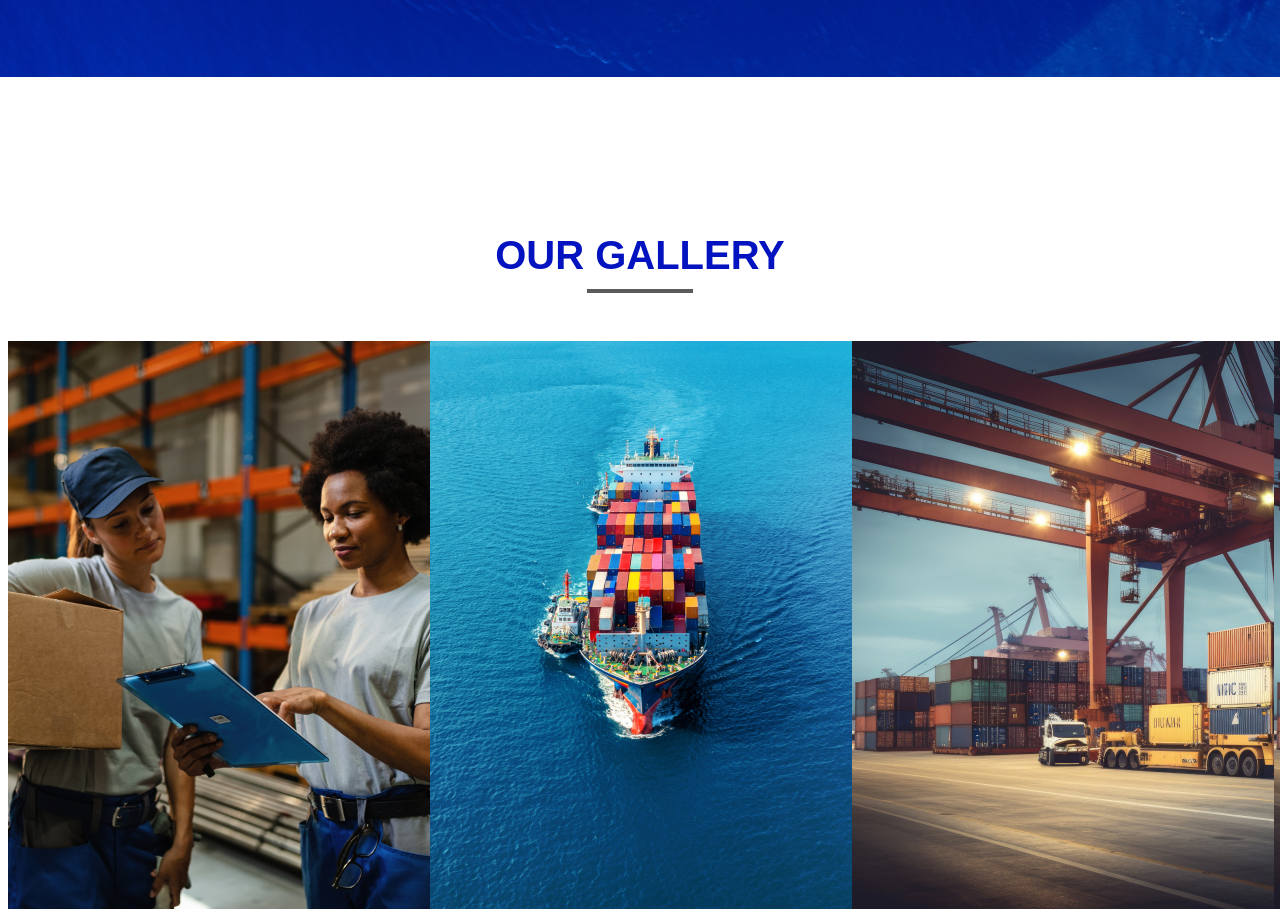
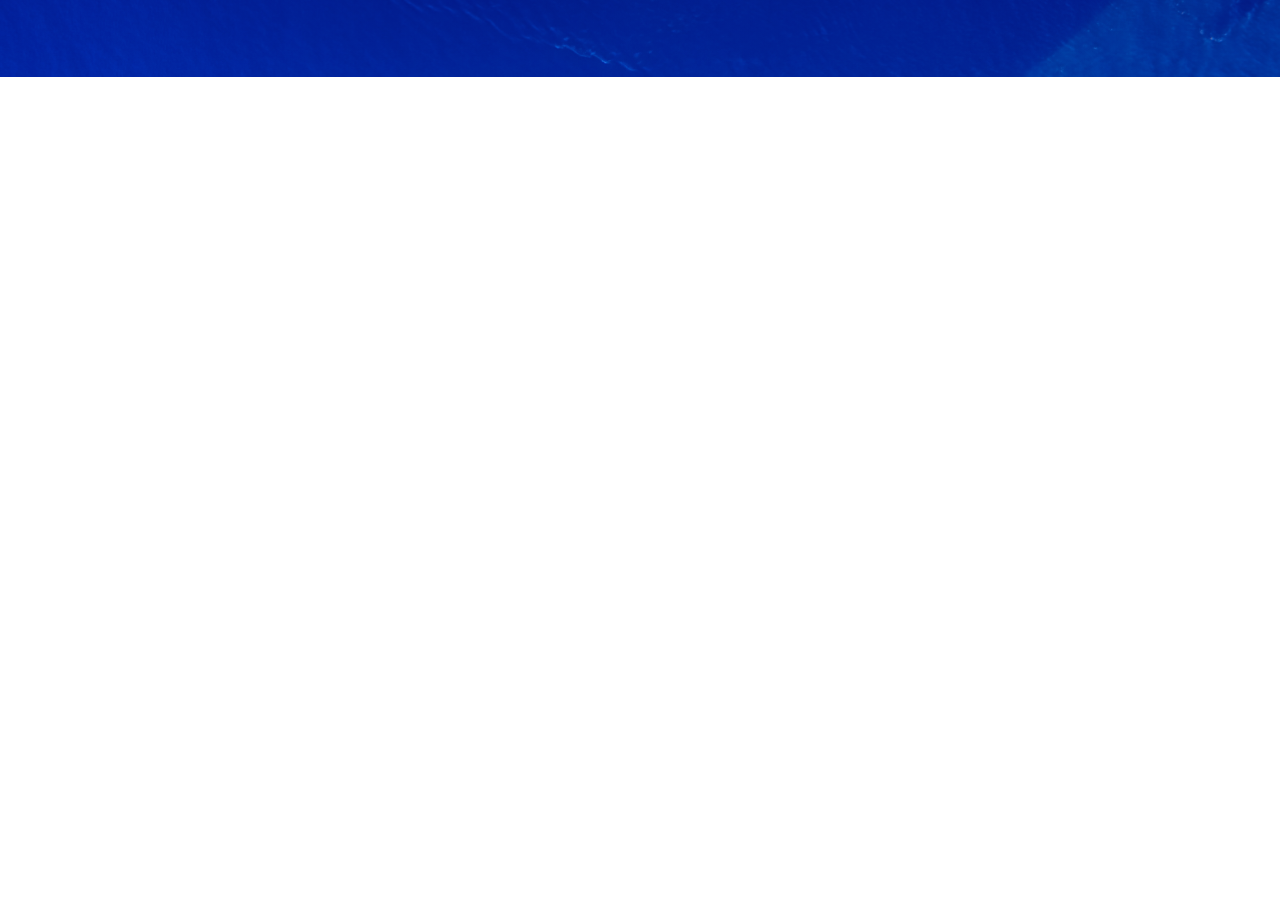
Before and after one commit to winninggodspower/Boren-Import, a Python web app: template templates/index.html in a window 1280 px wide; the page is wider, and only the part inside the window is pictured. Shown: the part 4601-5510 px from the top of that part. After the commit the page ends 4678 px from the top of that part, so only its background shows below. Run offline with Jinja, Linux system fonts and the light colour scheme; the template is opened without the code that fills it, so the values that code supplies are empty; style sheets or scripts are compiled from the project's sources; some libraries are stand-ins or nearby versions.

Commit message:
modify: comment out carousel section

```diff
--- a/templates/index.html
+++ b/templates/index.html
@@ -384,7 +384,7 @@
   </section>
 
 
-  <section class="container max-w-screen-xl px-2 mx-auto mt-20 md:mt-40">
+  <!-- <section class="container max-w-screen-xl px-2 mx-auto mt-20 md:mt-40">
     <h2 class="text-3xl md:text-[40px] text-center text-primary-dark font-extrabold font-be-vietnam">OUR GALLERY</h2>
     <hr class="mx-auto w-2/12 md:w-1/12 border-[2px] border-custom-gray bg-white mt-4 mb-2">
 
@@ -396,7 +396,7 @@
         <img class="basis-4/12" src="../assets/carousel/Rectangle 18.jpg" alt="">
       </div>
     </div>
-  </section>
+  </section> -->
 
   <script src="https://cdnjs.cloudflare.com/ajax/libs/flowbite/2.3.0/flowbite.min.js"></script>
 </body>
```
